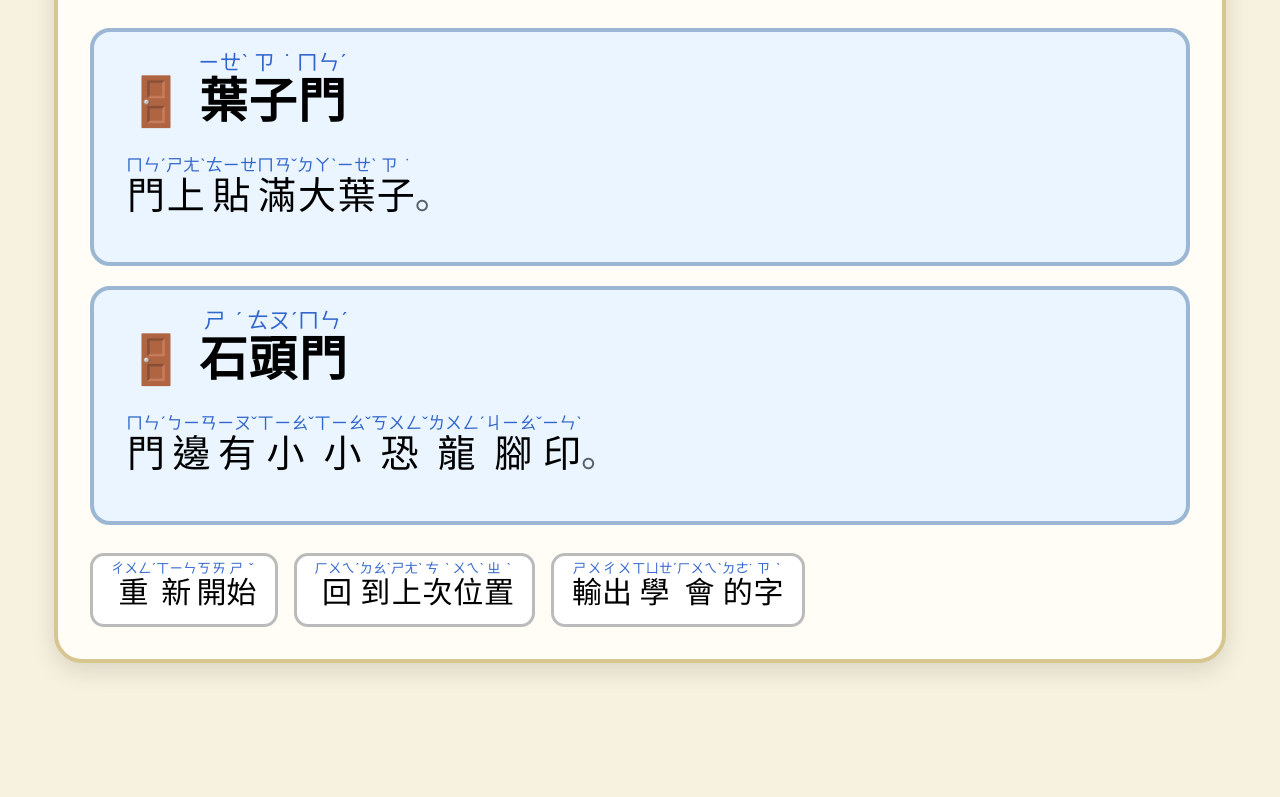
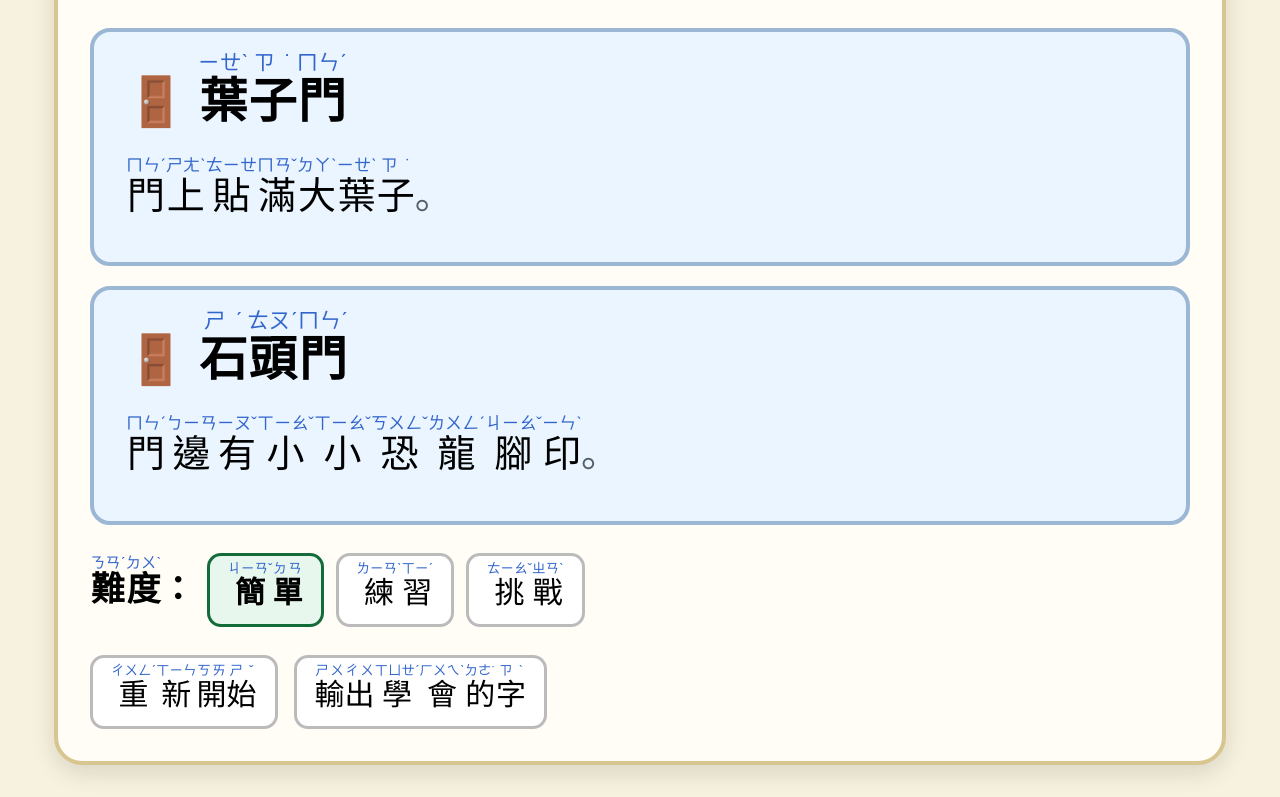
Before and after one commit to metalzse/metalzse.github.io, a plain HTML site: page index.html in a window 1280 px wide. Shown: the part 1466-2263 px from the top of the page. Before the commit the page ends 2161 px from the top, so only its background shows below. Drawn offline with Linux system fonts and the light colour scheme.

Commit message:
add level selection feature

```diff
--- a/engine.js
+++ b/engine.js
@@ -1,6 +1,8 @@
 const stateKey = `adventure-progress:${STORY.id}`;
 const inventoryKey = `adventure-inventory:${STORY.id}`;
 const learnedCharactersKey = "adventure-learned-characters";
+const readingDifficultyKey = "adventure-reading-difficulty";
+const readingDifficulties = ["easy", "practice", "challenge"];
 
 function t(text, zhuyin) {
   return { text, zhuyin };
@@ -31,6 +33,24 @@ function hasLearnedCharacters(text) {
   if (!characters.length) return false;
   const learnedCharacters = getLearnedCharacters();
   return characters.every(character => learnedCharacters.includes(character));
+}
+
+function getReadingDifficulty() {
+  const saved = localStorage.getItem(readingDifficultyKey);
+  return readingDifficulties.includes(saved) ? saved : "easy";
+}
+
+function setReadingDifficulty(difficulty) {
+  if (!readingDifficulties.includes(difficulty)) return;
+  localStorage.setItem(readingDifficultyKey, difficulty);
+}
+
+function shouldShowZhuyin(text, options = {}) {
+  if (options.showZhuyin === false) return false;
+  const difficulty = getReadingDifficulty();
+  if (difficulty === "easy") return true;
+  if (difficulty === "challenge") return false;
+  return !hasLearnedCharacters(text);
 }
 
 function toggleLearnedCharacters(text) {
@@ -102,7 +122,9 @@ function makeRuby(token, options = {}) {
   if (!token || !token.text) return "";
   const interactive = options.interactive !== false;
   const attributes = learnedCharacterAttributes(token.text, interactive);
-  if (!token.zhuyin) return `<span ${attributes}>${escapeHtml(token.text)}</span>`;
+  if (!token.zhuyin || !shouldShowZhuyin(token.text, options)) {
+    return `<span ${attributes}>${escapeHtml(token.text)}</span>`;
+  }
   return `<ruby ${attributes}>${escapeHtml(token.text)}<rt>${escapeHtml(token.zhuyin)}</rt></ruby>`;
 }
 
@@ -179,6 +201,34 @@ function bindLearningClicks(app) {
   });
 }
 
+function difficultyLabel(difficulty) {
+  const labels = {
+    easy: [t("簡","ㄐㄧㄢˇ"), t("單","ㄉㄢ")],
+    practice: [t("練","ㄌㄧㄢˋ"), t("習","ㄒㄧˊ")],
+    challenge: [t("挑","ㄊㄧㄠˇ"), t("戰","ㄓㄢˋ")]
+  };
+  return labels[difficulty] || labels.easy;
+}
+
+function renderDifficultyControls() {
+  const current = getReadingDifficulty();
+  return `
+    <div class="difficulty-control" role="group" aria-label="閱讀難度">
+      <span class="difficulty-label">${renderTokens([t("難","ㄋㄢˊ"), t("度","ㄉㄨˋ"), "："], { interactive: false })}</span>
+      ${readingDifficulties.map(difficulty => `
+        <button
+          class="tool-button difficulty-button${difficulty === current ? " active" : ""}"
+          type="button"
+          data-difficulty="${difficulty}"
+          aria-pressed="${difficulty === current ? "true" : "false"}"
+        >
+          ${renderTokens(difficultyLabel(difficulty), { interactive: false })}
+        </button>
+      `).join("")}
+    </div>
+  `;
+}
+
 function renderRoom(roomId) {
   const app = document.getElementById("app");
   const room = STORY.rooms[roomId] || STORY.rooms[STORY.startRoom];
@@ -246,9 +296,9 @@ function renderRoom(roomId) {
     ${bag ? `<section class="content-box bag-box">${bag}</section>` : ""}
     ${doors ? `<h2>${renderTokens(STORY.labels.doors)}</h2>${doors}` : ""}
     ${back}
+    ${renderDifficultyControls()}
     <div class="toolbar">
       <button class="tool-button" id="restart">${renderTokens(STORY.labels.restart, { interactive: false })}</button>
-      <button class="tool-button" id="resume">${renderTokens(STORY.labels.resume, { interactive: false })}</button>
       <button class="tool-button" id="export-learned">${renderTokens(exportLearnedLabel, { interactive: false })}</button>
     </div>
   `;
@@ -271,12 +321,14 @@ function renderRoom(roomId) {
     history.replaceState(null, "", `#${STORY.startRoom}`);
   });
 
-  document.getElementById("resume").addEventListener("click", () => {
-    const saved = localStorage.getItem(stateKey);
-    renderRoom(saved && STORY.rooms[saved] ? saved : STORY.startRoom);
+  document.getElementById("export-learned").addEventListener("click", exportLearnedCharacters);
+
+  app.querySelectorAll("[data-difficulty]").forEach(button => {
+    button.addEventListener("click", () => {
+      setReadingDifficulty(button.dataset.difficulty);
+      renderRoom(room.id);
+    });
   });
-
-  document.getElementById("export-learned").addEventListener("click", exportLearnedCharacters);
 }
 
 function initialRoom() {
--- a/story.js
+++ b/story.js
@@ -32,7 +32,6 @@ const STORY = {
     description: [t("地","ㄉㄧˋ"), t("點","ㄉㄧㄢˇ"), t("描","ㄇㄧㄠˊ"), t("述","ㄕㄨˋ")],
     doors: [t("可","ㄎㄜˇ"), t("以","ㄧˇ"), t("走","ㄗㄡˇ"), t("的","ㄉㄜ˙"), t("門","ㄇㄣˊ")],
     restart: [t("重","ㄔㄨㄥˊ"), t("新","ㄒㄧㄣ"), t("開","ㄎㄞ"), t("始","ㄕˇ")],
-    resume: [t("回","ㄏㄨㄟˊ"), t("到","ㄉㄠˋ"), t("上","ㄕㄤˋ"), t("次","ㄘˋ"), t("位","ㄨㄟˋ"), t("置","ㄓˋ")],
     bag: [t("背","ㄅㄟ"), t("包","ㄅㄠ")],
     emptyBag: [t("背","ㄅㄟ"), t("包","ㄅㄠ"), t("還","ㄏㄞˊ"), t("是","ㄕˋ"), t("空","ㄎㄨㄥ"), t("的","ㄉㄜ˙"), "。"],
     gotItem: [t("你","ㄋㄧˇ"), t("得","ㄉㄜˊ"), t("到","ㄉㄠˋ"), t("了","ㄌㄜ˙")],
--- a/style.css
+++ b/style.css
@@ -113,6 +113,26 @@ rt {
   cursor: pointer;
 }
 
+.difficulty-control {
+  display: flex;
+  align-items: center;
+  gap: 12px;
+  flex-wrap: wrap;
+  margin-top: 28px;
+}
+
+.difficulty-label {
+  font-size: 34px;
+  font-weight: 700;
+}
+
+.difficulty-button.active {
+  border-color: #146b3a;
+  background: #e7f7ed;
+  color: #146b3a;
+  font-weight: 700;
+}
+
 .ending {
   font-size: 54px;
   font-weight: 700;
@@ -140,6 +160,10 @@ rt {
   }
   .small {
     font-size: 28px;
+  }
+  .difficulty-label,
+  .tool-button {
+    font-size: 26px;
   }
 }
 
```
Also changed, not shown: 1 other file.
